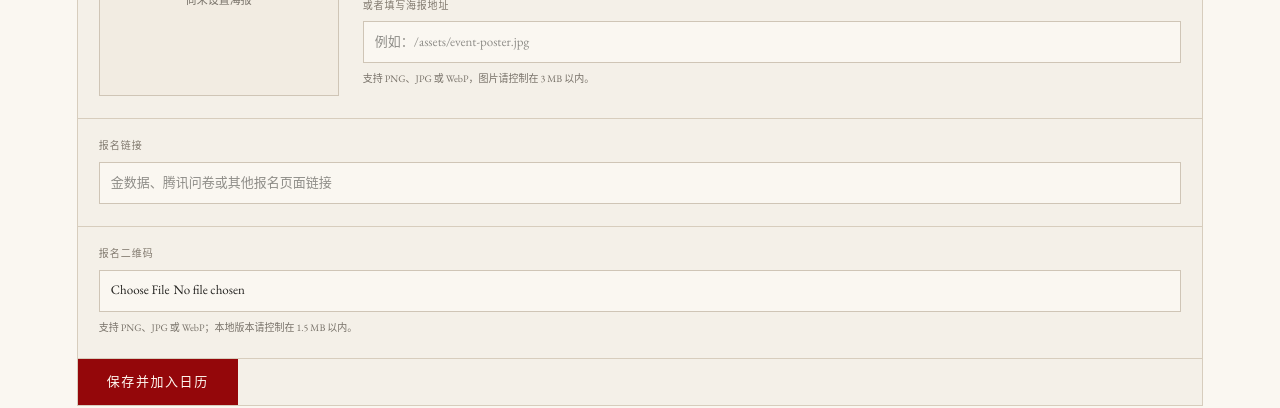
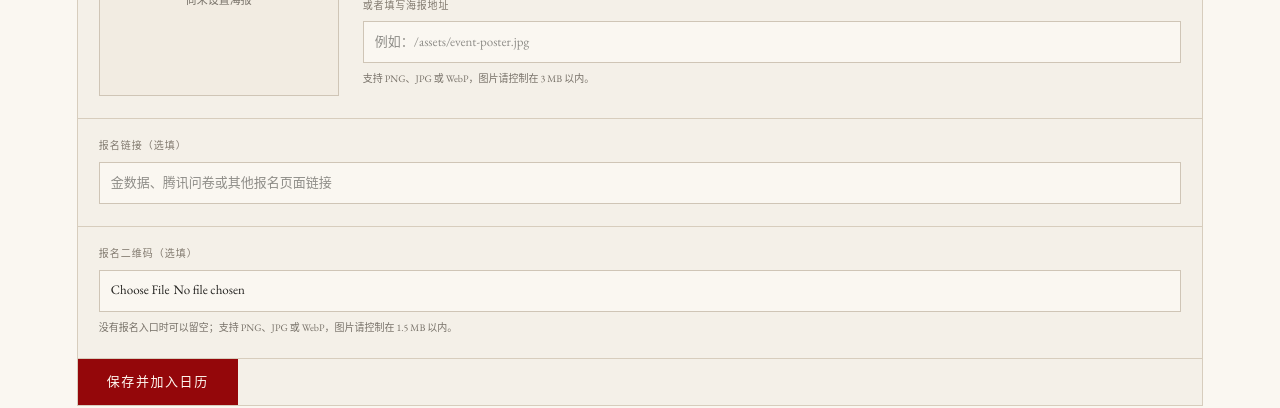
Before and after one commit to tianshu-z/beiyongecc-landingpage, a Next.js app: page /calendar/manage in a window 1280 px wide. Shown: the part 3760-4168 px from the top of the page. Built offline with nearby package versions, Linux system fonts and the light colour scheme.

Commit message:
Make calendar registration options optional

```diff
--- a/app/calendar/manage/event-manager.tsx
+++ b/app/calendar/manage/event-manager.tsx
@@ -83,18 +83,13 @@ export default function EventManager() {
     const form = new FormData(formElement);
     const id = editingEvent?.id ?? `local-${Date.now()}`;
     const priceType = String(form.get("priceType")) as CalendarEvent["priceType"];
-    const registrationUrl = String(form.get("registrationUrl"));
+    const registrationUrl = String(form.get("registrationUrl")).trim();
     const qrFile = form.get("registrationQrCode");
     const hasQrFile = qrFile instanceof File && qrFile.size > 0;
     const retainedQrCode = editingEvent?.registrationQrCode;
     const coverFile = form.get("coverUpload");
     const hasCoverFile = coverFile instanceof File && coverFile.size > 0;
     const coverUrl = String(form.get("cover")).trim();
-
-    if (!registrationUrl && !hasQrFile && !retainedQrCode) {
-      setFormError("请至少填写报名链接或上传报名二维码。");
-      return;
-    }
 
     if (hasQrFile && qrFile.size > 1_500_000) {
       setFormError("二维码图片请控制在 1.5 MB 以内。");
@@ -325,15 +320,15 @@ export default function EventManager() {
           </div>
 
           <div className="event-manager-field event-manager-field-wide">
-            <label htmlFor="event-registration-url">报名链接</label>
+            <label htmlFor="event-registration-url">报名链接（选填）</label>
             <input defaultValue={editingEvent?.registrationUrl} id="event-registration-url" name="registrationUrl" placeholder="金数据、腾讯问卷或其他报名页面链接" type="url" />
           </div>
 
           <div className="event-manager-field event-manager-field-wide">
-            <label htmlFor="event-registration-qr">报名二维码</label>
+            <label htmlFor="event-registration-qr">报名二维码（选填）</label>
             <input accept="image/png,image/jpeg,image/webp" id="event-registration-qr" name="registrationQrCode" type="file" />
             <small>
-              支持 PNG、JPG 或 WebP；本地版本请控制在 1.5 MB 以内。
+              没有报名入口时可以留空；支持 PNG、JPG 或 WebP，图片请控制在 1.5 MB 以内。
               {editingEvent?.registrationQrCode ? " 已有二维码，不重新上传将保留原图。" : ""}
             </small>
           </div>
--- a/app/calendar/registration-actions.tsx
+++ b/app/calendar/registration-actions.tsx
@@ -47,7 +47,7 @@ export default function RegistrationActions({
           <span
             aria-disabled="true"
             className="button button-primary event-registration-button is-disabled"
-            title="尚未填写报名链接"
+            title="本活动暂无报名入口"
           >
             报名
           </span>
```
